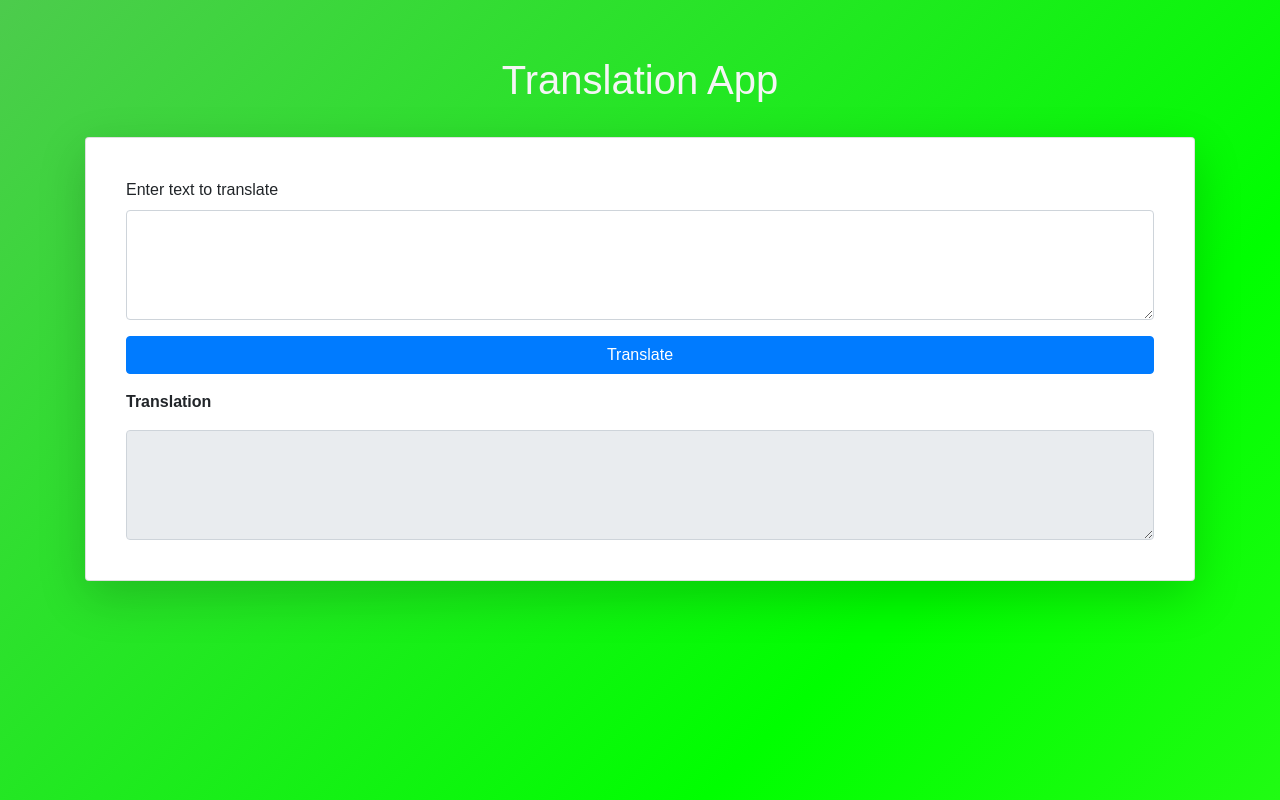
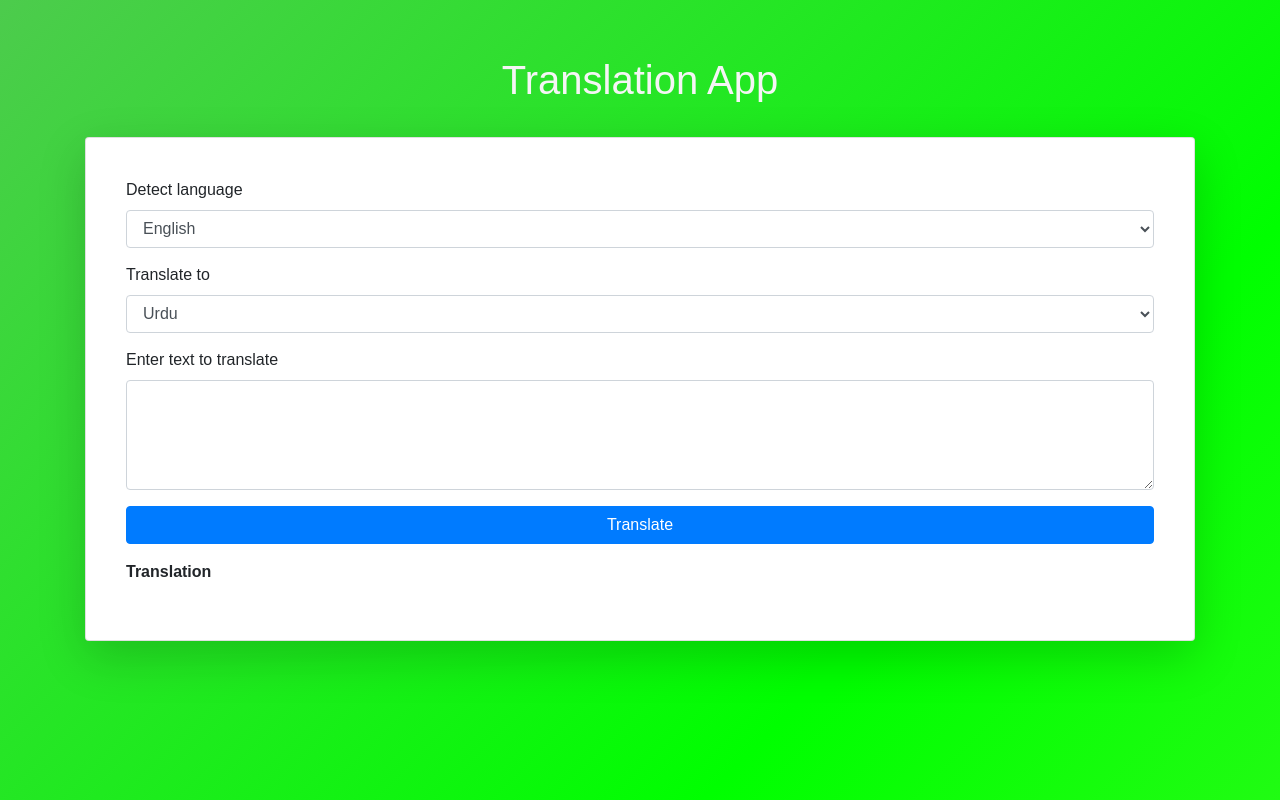
Before and after one commit to AbdulManaf12/translation-application, a Flask app: page / in a window 1280 px wide. Run offline with Flask 3, Linux system fonts and the light colour scheme; parts of the project's set-up code (start-up, migrations or seed data) failed here and were passed over; some libraries are stand-ins or nearby versions.

Commit message:
updates related to sindhi

```diff
--- a/app.py
+++ b/app.py
@@ -1,5 +1,6 @@
-from flask import Flask, render_template, request
-from utilities import translate_sequence
+from flask import Flask, request, jsonify, render_template
+import json
+import os
 
 app = Flask(__name__)
 
@@ -7,11 +8,9 @@ app = Flask(__name__)
 def home():
     return render_template('index.html')
 
-@app.route('/translate', methods=['POST'])
-def translate():
-    input_text = request.form['text']
-    output_text = translate_sequence(input_text)
-    return output_text
+@app.route('/translate_eng_to_urdu', methods=['POST'])
+def eng_to_urdu():
+    pass
 
 if __name__ == '__main__':
     app.run(debug=True)
--- a/templates/index.html
+++ b/templates/index.html
@@ -4,7 +4,10 @@
     <meta charset="UTF-8" />
     <meta name="viewport" content="width=device-width, initial-scale=1.0" />
     <title>Translation App</title>
-  <link rel="stylesheet" href="https://stackpath.bootstrapcdn.com/bootstrap/4.5.2/css/bootstrap.min.css" />
+    <link
+      rel="stylesheet"
+      href="https://stackpath.bootstrapcdn.com/bootstrap/4.5.2/css/bootstrap.min.css"
+    />
     <link rel="stylesheet" href="../static/style.css" />
     <script src="https://code.jquery.com/jquery-3.6.0.min.js"></script>
   </head>
@@ -15,14 +18,43 @@
         <div class="card shadow-lg">
           <div class="card-body">
             <div class="translate-wrapper">
+              <div class="source-language form-group">
+                <label for="source">Detect language</label>
+                <select class="form-control" name="source" id="source">
+                  <option value="en">English</option>
+                  <option value="ur">Urdu</option>
+                  <option value="si">Sindhi</option>
+                  <option value="pu">Punjabi</option>
+                </select>
+              </div>
+              <div class="target-language form-group">
+                <label for="target">Translate to</label>
+                <select class="form-control" name="target" id="target">
+                  <option value="ur">Urdu</option>
+                  <option value="si">Sindhi</option>
+                  <option value="pu">Punjabi</option>
+                  <option value="en">English</option>
+                </select>
+              </div>
               <div class="text-input form-group">
                 <label for="text">Enter text to translate</label>
-              <textarea class="form-control" name="text" id="input-text" rows="4"></textarea>
+                <textarea
+                  class="form-control"
+                  name="text"
+                  id="text"
+                  rows="4"
+                ></textarea>
               </div>
-            <button type="button" id="translate-btn" class="btn btn-primary btn-block mb-3">Translate</button>
+              <button
+                type="button"
+                id="translate-btn"
+                class="btn btn-primary btn-block mb-3"
+              >
+                Translate
+              </button>
               <div class="output">
                 <p>Translation</p>
-              <textarea class="form-control" name="translated-text" id="translated-text" rows="4" readonly></textarea>
+                <p id="translated-text"></p>
               </div>
             </div>
           </div>
@@ -30,23 +62,6 @@
       </div>
     </div>
 
-  <script>
-    $(document).ready(function () {
-      $('#translate-btn').click(function () {
-        var inputText = $('#input-text').val();
-        $.ajax({
-          type: 'POST',
-          url: '/translate',
-          data: { text: inputText },
-          success: function (response) {
-            $('#translated-text').val(response);
-          },
-          error: function (xhr, status, error) {
-            console.error(xhr.responseText);
-          }
-        });
-      });
-    });
-  </script>
+    <script src="../static/script.js"></script>
   </body>
 </html>
```
Also changed, not shown: 4 other files. Lines whose indentation alone changed are shown as unchanged.
